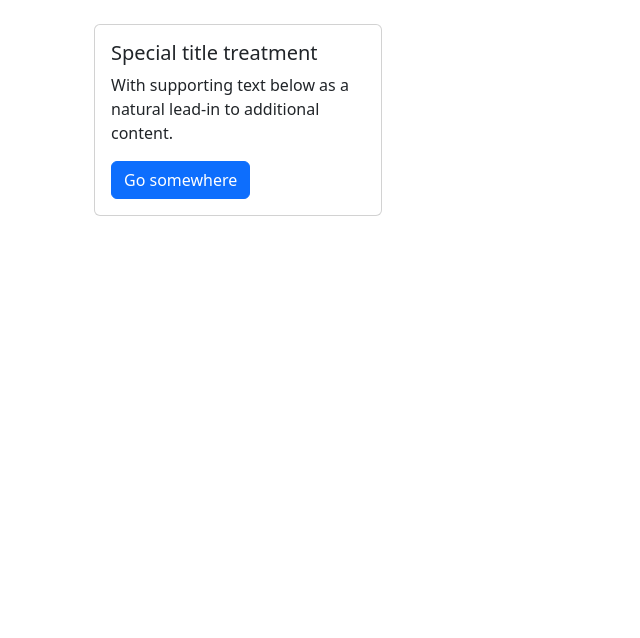
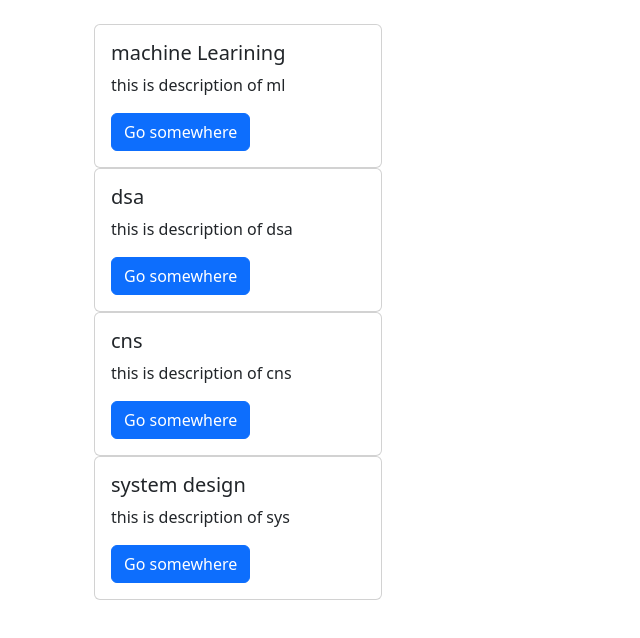
Before and after one commit to Silentb0Y/mini-project5-coursera-clone, a React (Create React App) app in the folder frontend/: page /signIn in a window 1280 px wide. Shown: the top 638 px of the page, without its empty margins (0-640 px from the left). Built offline with nearby package versions, Linux system fonts and the light colour scheme.

Commit message:
homePage added

```diff
--- a/frontend/src/pages/homePage.tsx
+++ b/frontend/src/pages/homePage.tsx
@@ -1,16 +1,27 @@
 import "bootstrap/dist/css/bootstrap.min.css"
 
 export function HomePage() {
+    const CourseData = [{id: 1, name:'machine Learining', desc:"this is description of ml", link:"AddLinkHere"},
+                        {id: 2, name:'dsa', desc:"this is description of dsa", link:"AddLinkHere"},
+                        {id: 3, name:'cns', desc:"this is description of cns", link:"AddLinkHere"},
+                        {id: 4, name:'system design', desc:"this is description of sys", link:"AddLinkHere"}]
 
-    return(
-        <div className="container p-4">
-            <div className="card" style={{ width: '18rem' }}>
-                <div className="card-body">
-                    <h5 className="card-title">Special title treatment</h5>
-                    <p className="card-text">With supporting text below as a natural lead-in to additional content.</p>
-                    <a href="#" className="btn btn-primary">Go somewhere</a>
-                </div>
+    function SelectThisCourse(Id :number){
+
+    }
+    const listCourses = CourseData.map(course =>
+        <div key={course.id} onClick={() => SelectThisCourse(course.id)} className="card" style={{ width: '18rem' }}>
+            <div className="card-body">
+                <h5 className="card-title">{course.name}</h5>
+                <p className="card-text">{course.desc}</p>
+                <a href={course.link} className="btn btn-primary">Go somewhere</a>
             </div>
         </div>
     )
+
+    return(
+        <div className="container p-4 ">
+            {listCourses}
+        </div>
+    )
 }
```
Also changed, not shown: 1 other file (tests, documents, lock files or other folders).
